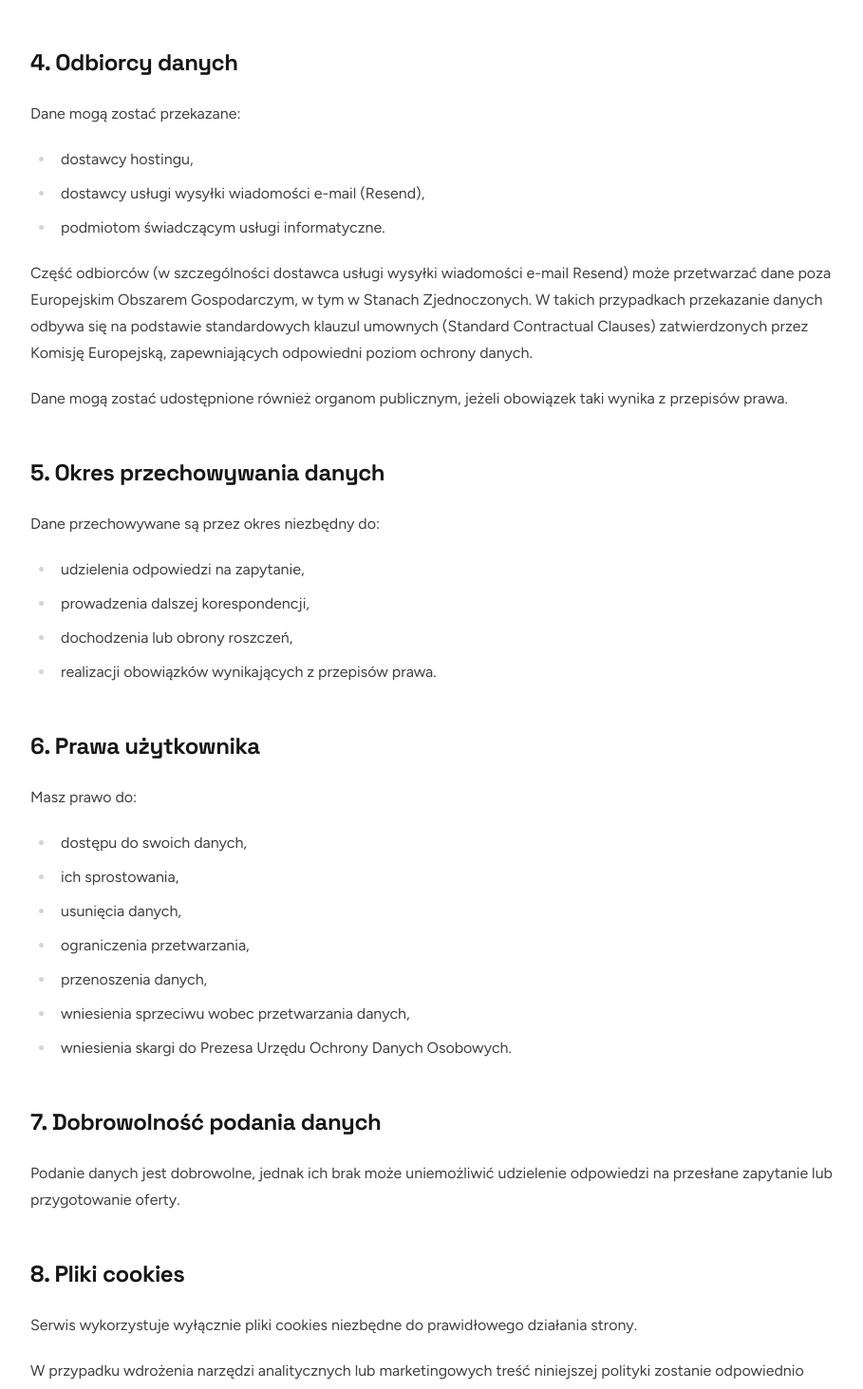
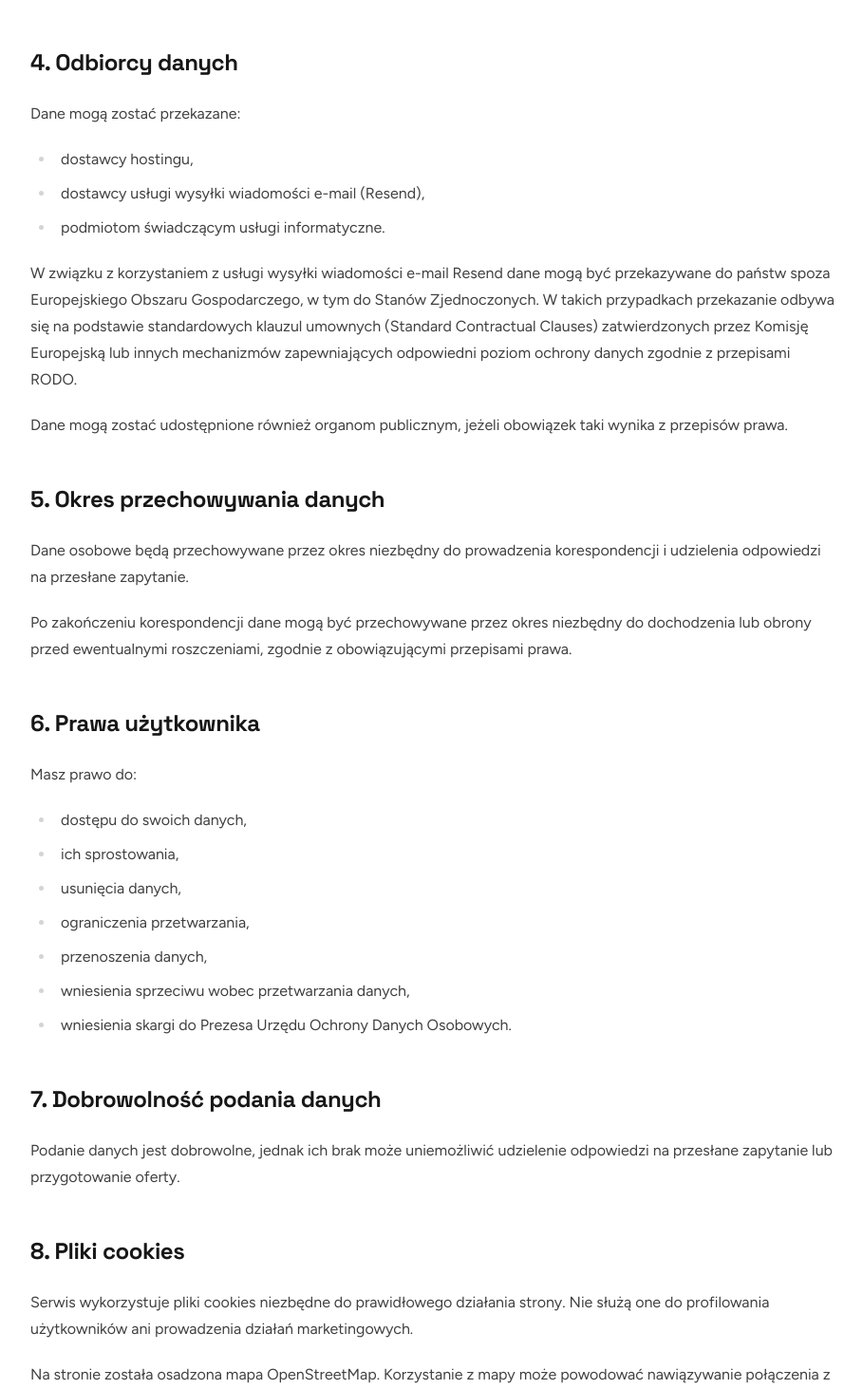
Before and after one commit to Mikolaj982/hydro-kop, a Next.js app: page /polityka-prywatnosci in a window 1280 px wide. Shown: the part 1330-2793 px from the top of the page at 95% size, without its empty margins (184-1093 px from the left). Built offline with nearby package versions, Linux system fonts and the light colour scheme.

Commit message:
chore: update PrivacyPolicy

```diff
--- a/components/sections/PrivacyPolicy.tsx
+++ b/components/sections/PrivacyPolicy.tsx
@@ -10,7 +10,7 @@ export const PrivacyPolicy = () => {
         <h1>Polityka prywatności</h1>
 
         <p className="text-sm text-gray-500">
-          Obowiązuje od: 27.07.2026 r.
+          Obowiązuje od: 01.08.2026 r.
         </p>
 
         <h2>1. Administrator danych osobowych</h2>
@@ -40,7 +40,7 @@ export const PrivacyPolicy = () => {
         <h2>2. Zakres przetwarzanych danych</h2>
 
         <p>
-          Za pośrednictwem formularza kontaktowego możemy przetwarzać:
+          Za pośrednictwem formularza kontaktowego przetwarzamy następujące dane osobowe:
         </p>
 
         <ul>
@@ -58,7 +58,7 @@ export const PrivacyPolicy = () => {
 
         <h2>3. Cel i podstawa przetwarzania danych</h2>
 
-        <p>Dane osobowe przetwarzane są w celu:</p>
+        <p>Dane osobowe są przetwarzane w następujących celach:</p>
 
         <ul>
           <li>udzielenia odpowiedzi na zapytanie,</li>
@@ -88,13 +88,16 @@ export const PrivacyPolicy = () => {
           <li>dostawcy usługi wysyłki wiadomości e-mail (Resend),</li>
           <li>podmiotom świadczącym usługi informatyczne.</li>
         </ul>
+
         <p>
-          Część odbiorców (w szczególności dostawca usługi wysyłki wiadomości e-mail Resend) może
-          przetwarzać dane poza Europejskim Obszarem Gospodarczym, w tym w Stanach Zjednoczonych.
-          W takich przypadkach przekazanie danych odbywa się na podstawie standardowych klauzul
-          umownych (Standard Contractual Clauses) zatwierdzonych przez Komisję Europejską,
-          zapewniających odpowiedni poziom ochrony danych.
+          W związku z korzystaniem z usługi wysyłki wiadomości e-mail Resend dane mogą
+          być przekazywane do państw spoza Europejskiego Obszaru Gospodarczego, w tym
+          do Stanów Zjednoczonych. W takich przypadkach przekazanie odbywa się na
+          podstawie standardowych klauzul umownych (Standard Contractual Clauses)
+          zatwierdzonych przez Komisję Europejską lub innych mechanizmów zapewniających
+          odpowiedni poziom ochrony danych zgodnie z przepisami RODO.
         </p>
+
         <p>
           Dane mogą zostać udostępnione również organom publicznym, jeżeli
           obowiązek taki wynika z przepisów prawa.
@@ -102,14 +105,16 @@ export const PrivacyPolicy = () => {
 
         <h2>5. Okres przechowywania danych</h2>
 
-        <p>Dane przechowywane są przez okres niezbędny do:</p>
+        <p>
+          Dane osobowe będą przechowywane przez okres niezbędny do prowadzenia
+          korespondencji i udzielenia odpowiedzi na przesłane zapytanie.
+        </p>
 
-        <ul>
-          <li>udzielenia odpowiedzi na zapytanie,</li>
-          <li>prowadzenia dalszej korespondencji,</li>
-          <li>dochodzenia lub obrony roszczeń,</li>
-          <li>realizacji obowiązków wynikających z przepisów prawa.</li>
-        </ul>
+        <p>
+          Po zakończeniu korespondencji dane mogą być przechowywane przez okres
+          niezbędny do dochodzenia lub obrony przed ewentualnymi roszczeniami, zgodnie
+          z obowiązującymi przepisami prawa.
+        </p>
 
         <h2>6. Prawa użytkownika</h2>
 
@@ -135,26 +140,51 @@ export const PrivacyPolicy = () => {
         </p>
 
         <h2>8. Pliki cookies</h2>
-
         <p>
-          Serwis wykorzystuje wyłącznie pliki cookies niezbędne do prawidłowego
-          działania strony.
+          Serwis wykorzystuje pliki cookies niezbędne do prawidłowego działania strony.
+          Nie służą one do profilowania użytkowników ani prowadzenia działań
+          marketingowych.
         </p>
 
         <p>
-          W przypadku wdrożenia narzędzi analitycznych lub marketingowych treść
-          niniejszej polityki zostanie odpowiednio zaktualizowana.
+          Na stronie została osadzona mapa OpenStreetMap. Korzystanie z mapy może
+          powodować nawiązywanie połączenia z serwerami OpenStreetMap Foundation, która
+          może przetwarzać dane techniczne użytkownika (np. adres IP) oraz
+          wykorzystywać własne pliki cookies zgodnie ze swoją polityką prywatności.
+        </p>
+
+        <p>
+          Więcej informacji znajduje się w{" "}
+          <a
+            href="https://osmfoundation.org/wiki/Privacy_Policy"
+            target="_blank"
+            rel="noopener noreferrer"
+          >
+            Polityce Prywatności OpenStreetMap Foundation
+          </a>.
+        </p>
+
+        <p>
+          W przypadku wdrożenia narzędzi analitycznych lub marketingowych niniejsza
+          Polityka prywatności zostanie odpowiednio zaktualizowana.
         </p>
 
         <h2>9. Bezpieczeństwo danych</h2>
 
         <p>
           Administrator stosuje odpowiednie środki techniczne i organizacyjne
-          zapewniające ochronę danych osobowych przed ich utratą,
-          nieuprawnionym dostępem lub ujawnieniem.
+          mające na celu zapewnienie bezpieczeństwa danych osobowych oraz ochronę przed
+          ich utratą, nieuprawnionym dostępem, ujawnieniem lub zniszczeniem.
         </p>
 
-        <h2>10. Zmiany polityki prywatności</h2>
+        <h2>10. Zautomatyzowane podejmowanie decyzji</h2>
+
+        <p>
+          Dane osobowe nie są wykorzystywane do zautomatyzowanego podejmowania decyzji,
+          w tym profilowania, o którym mowa w art. 22 RODO.
+        </p>
+
+        <h2>11. Zmiany polityki prywatności</h2>
 
         <p>
           Administrator zastrzega sobie prawo do wprowadzania zmian w niniejszej
```
